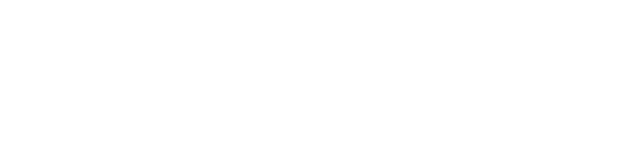
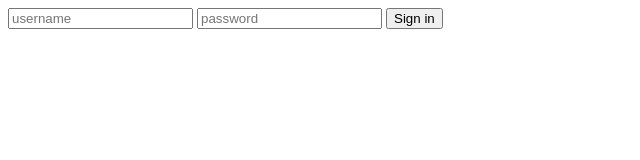
Before and after one commit to MutisoKioko/HTML, a plain HTML site: page index.html in a window 1280 px wide. Shown: the whole page, without its empty margins (0-640 px from the left). Drawn offline with Linux system fonts and the light colour scheme.

Commit message:
added input command

```diff
--- a/index.html
+++ b/index.html
@@ -6,6 +6,10 @@
     <title>Document</title>
 </head>
 <body>
-
+    <form>
+        <input type="text" placeholder="username">
+        <input type="text" placeholder="password">
+        <button type="submit">Sign in</button>
+    </form>
 </body>
 </html>
```
